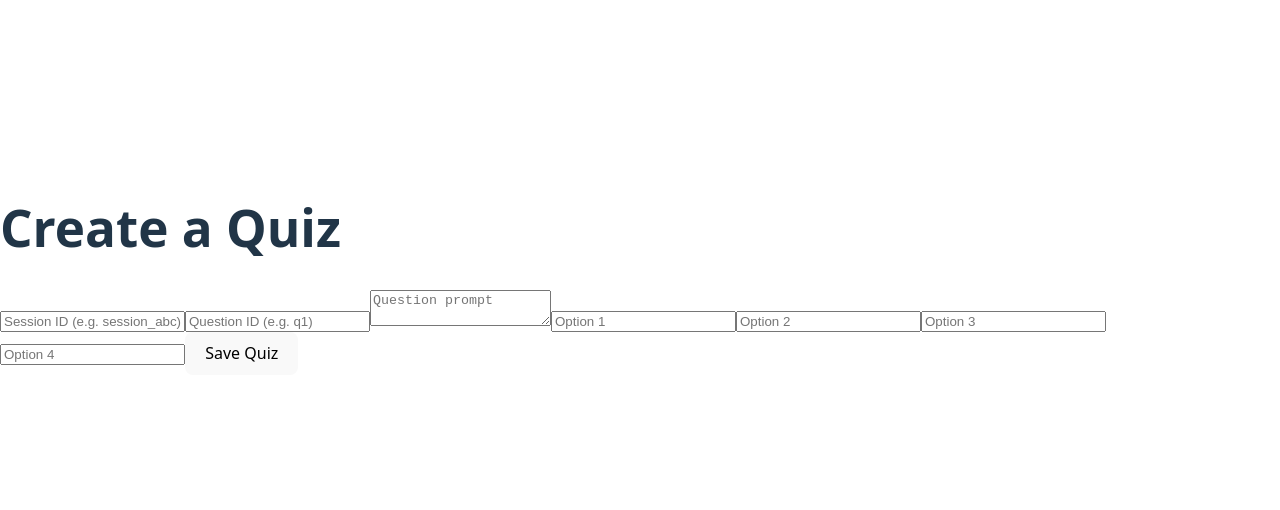
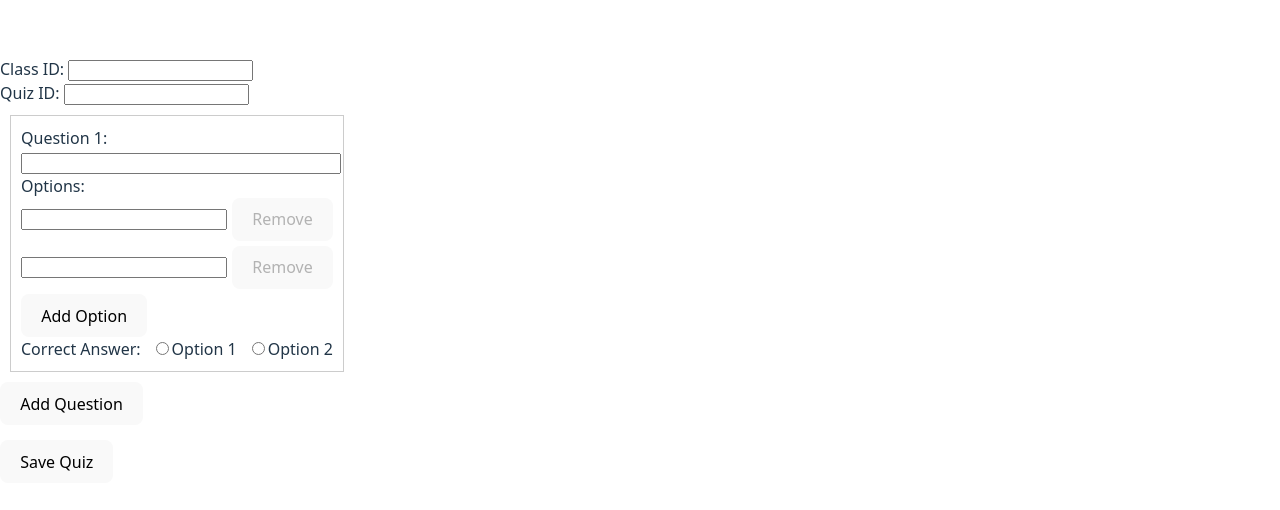
Before and after one commit to kc-z-e-n/Greenlight, a React (Vite) app: page /create-quiz in a window 1280 px wide. Shown: the part 130-640 px from the top of the page. Built offline with nearby package versions, Linux system fonts and the light colour scheme; no server answers.

Commit message:
updated quiz form

```diff
--- a/src/RoomList.tsx
+++ b/src/RoomList.tsx
@@ -32,6 +32,7 @@
             Authorization: `Bearer ${DAILY_API_KEY}`,
           },
         });
+        console.log("here3")
 
         if (!response.ok) {
           console.warn(`Failed to fetch room status for ${roomName}`);
--- a/src/pages/CreateQuizForm.tsx
+++ b/src/pages/CreateQuizForm.tsx
@@ -1,83 +1,219 @@
-import { useState } from 'react';
-import { database } from '../firebase';
-import { ref, set } from 'firebase/database';
+import React, { useState } from "react";
+import { ref, set } from "firebase/database";
+import { database } from "../firebase"; // Your firebase config file
 
-/**
- * Teacher form to seed quizzes.
- * Writes to: /quizzes/{sessionId}/questionBank/{questionId}
- */
-const CreateQuizForm: React.FC = () => {
-  const [sessionId, setSessionId]   = useState('');
-  const [questionId, setQuestionId] = useState('');
-  const [prompt, setPrompt]         = useState('');
-  const [options, setOptions]       = useState<string[]>(['', '', '', '']);
+type Option = string;
 
-  const handleSave = async () => {
-    if (!sessionId || !questionId || !prompt) {
-      alert('Fill session, questionId, question');
+interface Question {
+  questionText: string;
+  options: Option[];
+  answerIndex: number | null;
+}
+
+export default function CreateQuizForm() {
+  const [classId, setClassId] = useState("");
+  const [quizId, setQuizId] = useState("");
+  const [questions, setQuestions] = useState<Question[]>([
+    { questionText: "", options: ["", ""], answerIndex: null },
+  ]);
+
+  // Handle question text change
+  const updateQuestionText = (index: number, text: string) => {
+    const newQuestions = [...questions];
+    newQuestions[index].questionText = text;
+    setQuestions(newQuestions);
+  };
+
+  // Handle option change
+  const updateOption = (qIndex: number, oIndex: number, text: string) => {
+    const newQuestions = [...questions];
+    newQuestions[qIndex].options[oIndex] = text;
+    setQuestions(newQuestions);
+  };
+
+  // Add new option to question
+  const addOption = (qIndex: number) => {
+    const newQuestions = [...questions];
+    newQuestions[qIndex].options.push("");
+    setQuestions(newQuestions);
+  };
+
+  // Remove option from question
+  const removeOption = (qIndex: number, oIndex: number) => {
+    const newQuestions = [...questions];
+    if (newQuestions[qIndex].options.length > 2) {
+      newQuestions[qIndex].options.splice(oIndex, 1);
+      // Adjust answerIndex if needed
+      if (
+        newQuestions[qIndex].answerIndex !== null &&
+        oIndex < newQuestions[qIndex].answerIndex!
+      ) {
+        newQuestions[qIndex].answerIndex!--;
+      } else if (oIndex === newQuestions[qIndex].answerIndex) {
+        newQuestions[qIndex].answerIndex = null;
+      }
+      setQuestions(newQuestions);
+    }
+  };
+
+  // Set correct answer index
+  const setAnswerIndex = (qIndex: number, index: number) => {
+    const newQuestions = [...questions];
+    newQuestions[qIndex].answerIndex = index;
+    setQuestions(newQuestions);
+  };
+
+  // Add new question
+  const addQuestion = () => {
+    setQuestions([
+      ...questions,
+      { questionText: "", options: ["", ""], answerIndex: null },
+    ]);
+  };
+
+  // Remove question
+  const removeQuestion = (index: number) => {
+    const newQuestions = [...questions];
+    newQuestions.splice(index, 1);
+    setQuestions(newQuestions);
+  };
+
+  // Submit handler
+  const handleSubmit = async (e: React.FormEvent) => {
+    e.preventDefault();
+    if (!classId || !quizId) {
+      alert("Please enter class ID and quiz ID");
       return;
     }
-    const cleanOpts = options.filter(Boolean);
-    if (cleanOpts.length < 2) {
-      alert('Need at least two options');
+    for (const q of questions) {
+      if (!q.questionText.trim()) {
+        alert("All questions must have text");
         return;
       }
-    await set(ref(database, `quizzes/${sessionId}/questionBank/${questionId}`), {
-      question: prompt,
-      options : cleanOpts,
+      if (q.options.some((opt) => !opt.trim())) {
+        alert("All options must be filled");
+        return;
+      }
+      if (q.answerIndex === null) {
+        alert("All questions must have a correct answer selected");
+        return;
+      }
+    }
+
+    try {
+      // Save questions under quizzes/{classId}/{quizId}/questionBank
+      const updates: Record<string, any> = {};
+      questions.forEach((q, i) => {
+        updates[
+          `quizzes/${classId}/${quizId}/questionBank/q${i + 1}`
+        ] = {
+          question: q.questionText,
+          options: q.options,
+          answer: q.answerIndex,
+        };
       });
-    alert(`Saved “${questionId}” under ${sessionId}`);
-    setPrompt('');
-    setOptions(['', '', '', '']);
+      await Promise.all(
+        Object.entries(updates).map(([path, data]) =>
+          set(ref(database, path), data)
+        )
+      );
+      alert("Quiz saved successfully!");
+      // Reset form (optional)
+      setClassId("");
+      setQuizId("");
+      setQuestions([{ questionText: "", options: ["", ""], answerIndex: null }]);
+    } catch (error) {
+      console.error("Error saving quiz:", error);
+      alert("Failed to save quiz.");
+    }
   };
 
   return (
-    <div className="p-6 max-w-md mx-auto space-y-4">
-      <h1 className="text-2xl font-bold">Create a Quiz</h1>
+    <form onSubmit={handleSubmit}>
+      <div>
+        <label>Class ID: </label>
+        <input
+          value={classId}
+          onChange={(e) => setClassId(e.target.value)}
+          required
+        />
+      </div>
+      <div>
+        <label>Quiz ID: </label>
+        <input
+          value={quizId}
+          onChange={(e) => setQuizId(e.target.value)}
+          required
+        />
+      </div>
 
+      {questions.map((q, qIndex) => (
+        <div key={qIndex} style={{ border: "1px solid #ccc", margin: "10px", padding: "10px" }}>
+          <label>Question {qIndex + 1}:</label>
           <input
-        className="border p-2 w-full"
-        placeholder="Session ID (e.g. session_abc)"
-        value={sessionId}
-        onChange={e => setSessionId(e.target.value)}
+            type="text"
+            value={q.questionText}
+            onChange={(e) => updateQuestionText(qIndex, e.target.value)}
+            required
+            style={{ width: "100%" }}
           />
+          <div>
+            Options:
+            {q.options.map((opt, oIndex) => (
+              <div key={oIndex} style={{ display: "flex", alignItems: "center", marginBottom: "5px" }}>
+                <input
+                  type="text"
+                  value={opt}
+                  onChange={(e) => updateOption(qIndex, oIndex, e.target.value)}
+                  required
+                  style={{ flexGrow: 1 }}
+                />
+                <button
+                  type="button"
+                  onClick={() => removeOption(qIndex, oIndex)}
+                  disabled={q.options.length <= 2}
+                  style={{ marginLeft: "5px" }}
+                >
+                  Remove
+                </button>
+              </div>
+            ))}
+            <button type="button" onClick={() => addOption(qIndex)}>
+              Add Option
+            </button>
+          </div>
 
+          <div>
+            Correct Answer:
+            {q.options.map((_, oIndex) => (
+              <label key={oIndex} style={{ marginLeft: "10px" }}>
                 <input
-        className="border p-2 w-full"
-        placeholder="Question ID (e.g. q1)"
-        value={questionId}
-        onChange={e => setQuestionId(e.target.value)}
+                  type="radio"
+                  name={`answer-${qIndex}`}
+                  checked={q.answerIndex === oIndex}
+                  onChange={() => setAnswerIndex(qIndex, oIndex)}
+                  required
                 />
+                Option {oIndex + 1}
+              </label>
+            ))}
+          </div>
 
-      <textarea
-        className="border p-2 w-full h-24"
-        placeholder="Question prompt"
-        value={prompt}
-        onChange={e => setPrompt(e.target.value)}
-      />
-
-      {options.map((opt, i) => (
-        <input
-          key={i}
-          className="border p-2 w-full"
-          placeholder={`Option ${i + 1}`}
-          value={opt}
-          onChange={e => setOptions(prev => {
-            const copy = [...prev];
-            copy[i] = e.target.value;
-            return copy;
-          })}
-        />
+          {questions.length > 1 && (
+            <button type="button" onClick={() => removeQuestion(qIndex)} style={{ marginTop: "10px" }}>
+              Remove Question
+            </button>
+          )}
+        </div>
       ))}
 
-      <button
-        onClick={handleSave}
-        className="px-4 py-2 bg-blue-600 text-white rounded"
-      >
+      <button type="button" onClick={addQuestion}>
+        Add Question
+      </button>
+      <br />
+      <button type="submit" style={{ marginTop: "15px" }}>
         Save Quiz
       </button>
-    </div>
+    </form>
   );
 };
-
-export default CreateQuizForm;
```
Lines whose indentation alone changed are shown as unchanged.
